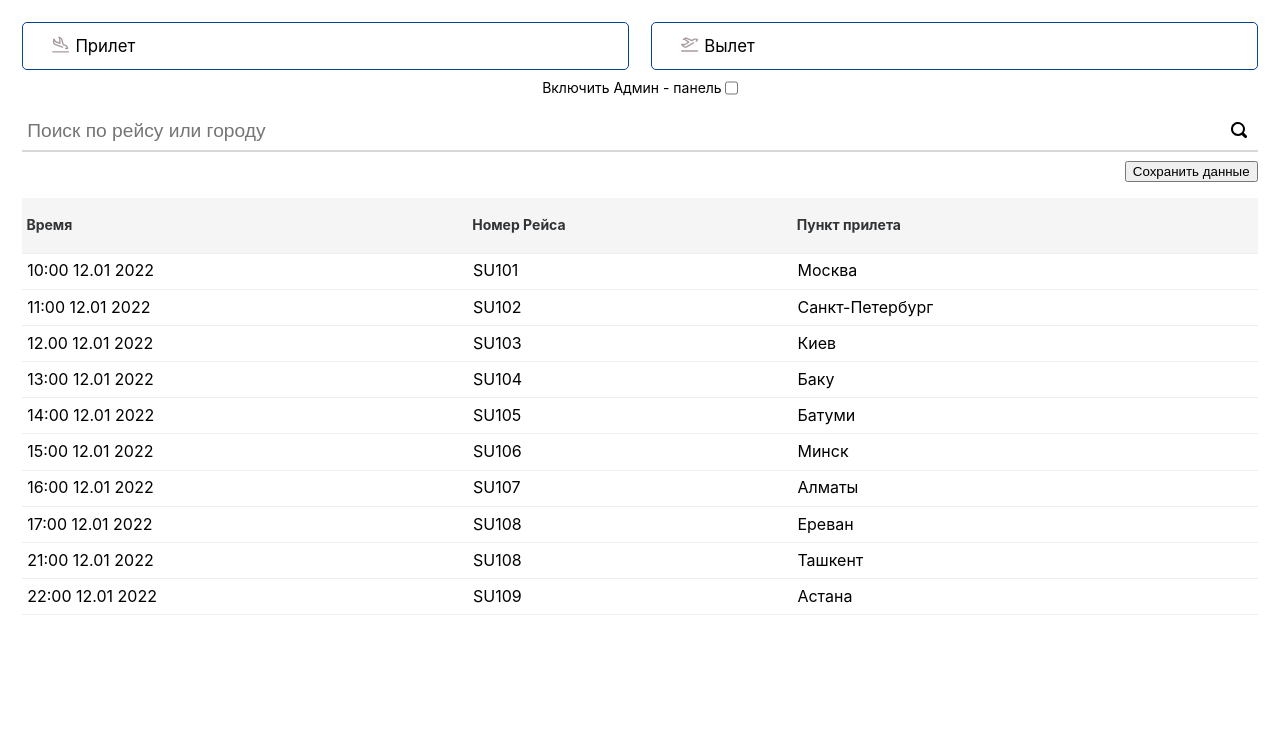
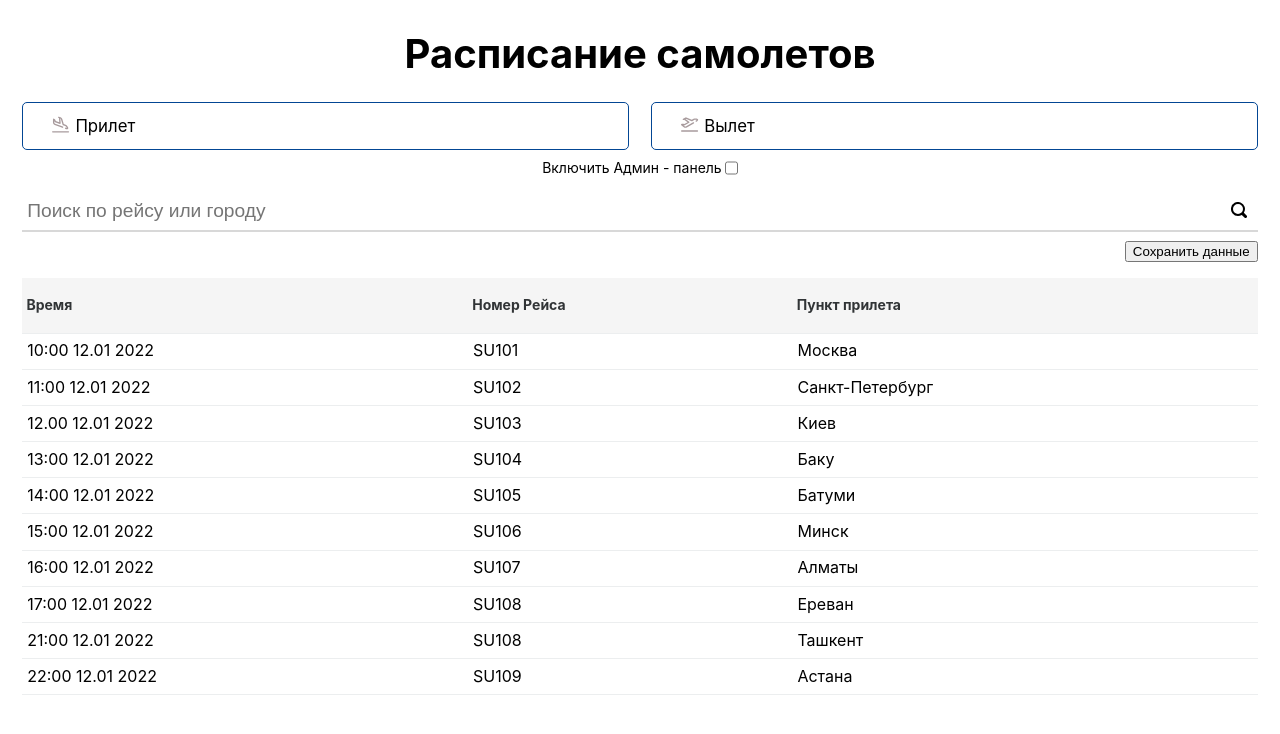
Before and after one commit to AlexLeibch/bronevik, a Vue app: page /flight_table/arrival in a window 1280 px wide. Shown: the top 734 px of the page. Built offline with nearby package versions, Linux system fonts and the light colour scheme.

Commit message:
fix date issue && add header

```diff
--- a/src/components/Header.vue
+++ b/src/components/Header.vue
@@ -1,4 +1,6 @@
 <template>
+  <div>
+    <h1 class="header__title">Расписание самолетов</h1>
     <div class="control">
       <div class="control__button" @click="changeTable('/arrival')">
         <img src="../assets/airplane_arrival.svg" />
@@ -28,6 +30,7 @@
           <button class="control__button-add-flight" @click="openPopup">
             Добавить Рейс
           </button>
+        </div>
       </div>
     </div>
   </div>
@@ -89,6 +92,13 @@ export default {
 </script>
 
 <style lang="scss" scoped>
+.header__title {
+  text-align: center;
+  font-weight: bold;
+  color: #000;
+  margin-bottom: 1rem;
+  font-size: 2.5rem;
+}
 .control {
   display: flex;
   flex-wrap: wrap;
@@ -168,6 +178,9 @@ export default {
 }
 
 @media (max-width: 768px) {
+  .header__title {
+    font-size: 2rem;
+  }
   .control {
     .control__button {
       flex: 0 0 100%;
--- a/src/components/Table/Flight.vue
+++ b/src/components/Table/Flight.vue
@@ -93,7 +93,7 @@ export default {
     },
     checkValidity() {
       const validity = Boolean(
-        this.time && this.date && this.number && this.destination
+        this.time && convertDate(this.date) && this.number && this.destination
       );
       if (!validity) {
         alert("Заполните все поля!");
--- a/src/utils/utils.js
+++ b/src/utils/utils.js
@@ -1,8 +1,11 @@
 export const generateRandomId = () => {
   return Math.floor(Math.random() * (999 - 100 + 1)) + 100;
-}
+};
 
 export const convertDate = (date) => {
-  const dateArray = date.split('-');
+  const dateArray = date.split("-");
+  if (!dateArray) {
+    return date;
+  }
   return `${dateArray[2]}.${dateArray[1]} ${dateArray[0]}`;
-}
+};
```
Lines whose indentation alone changed are shown as unchanged.
